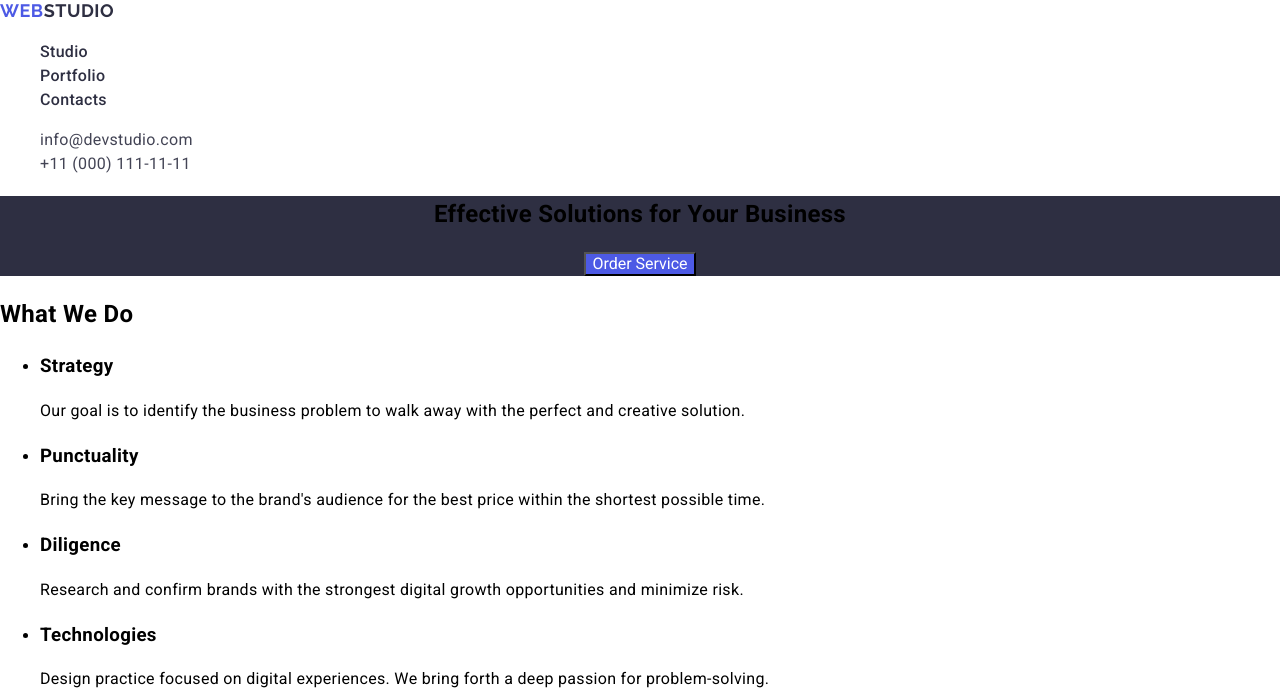
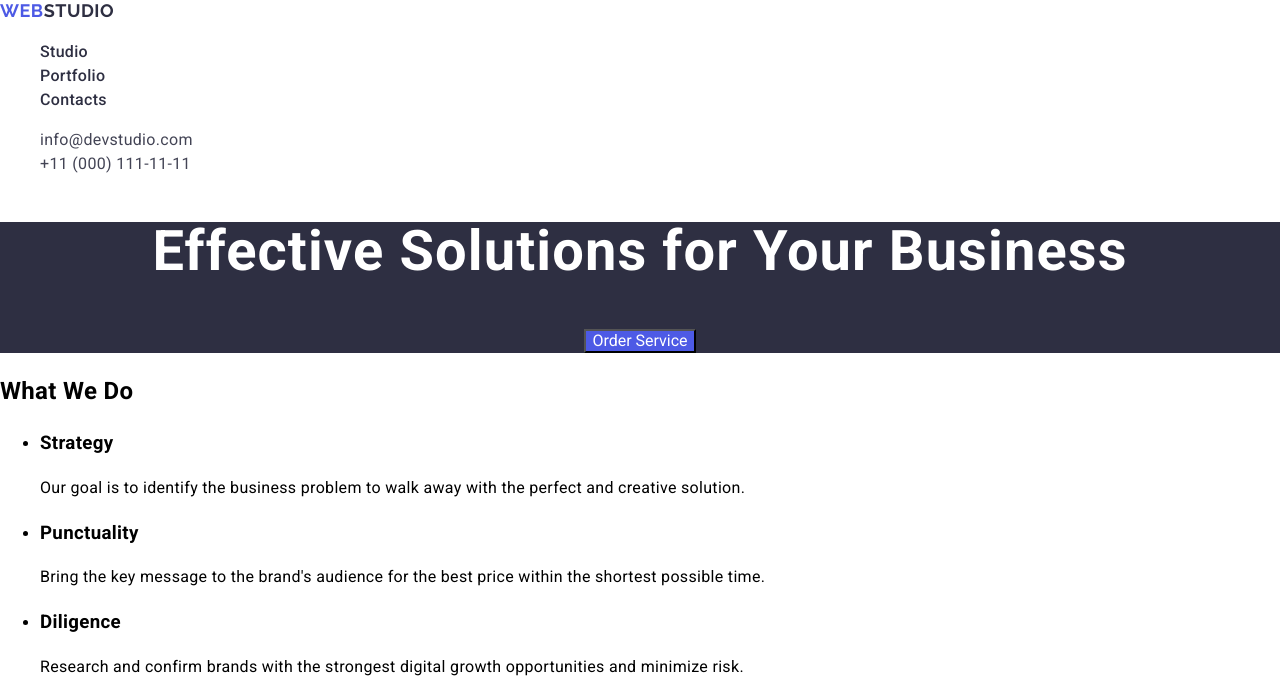
Before and after one commit to RocketReact/goit-markup-hw-02, a website built with Vite: page index.html in a window 1280 px wide. Shown: the top 695 px of the page. Built offline with nearby package versions, Linux system fonts and the light colour scheme.

Commit message:
fix class name h1

```diff
--- a/css/style.css
+++ b/css/style.css
@@ -70,7 +70,7 @@ body {
     text-align: center;
 
 }
-.hero-h1 {
+.hero-main-h1 {
     font-size: 56px;
     font-weight: 700;
     line-height: 1.07;
```
